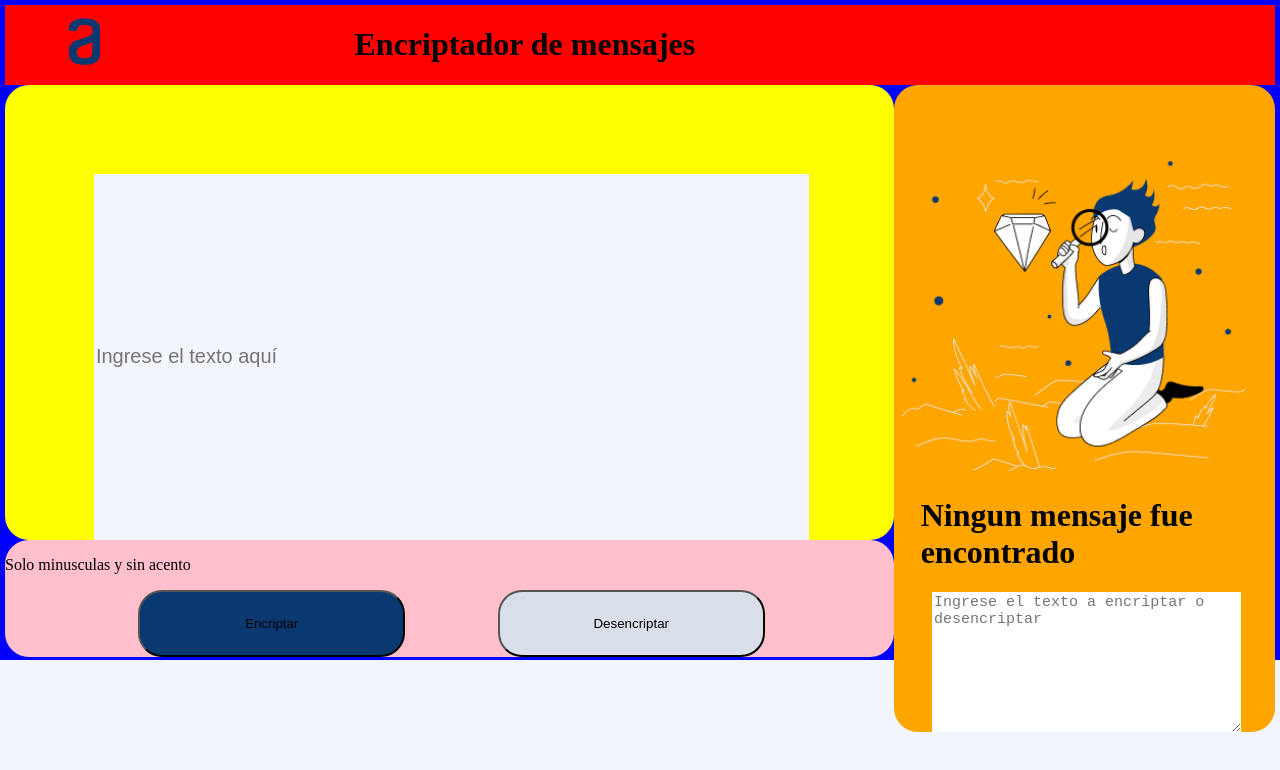
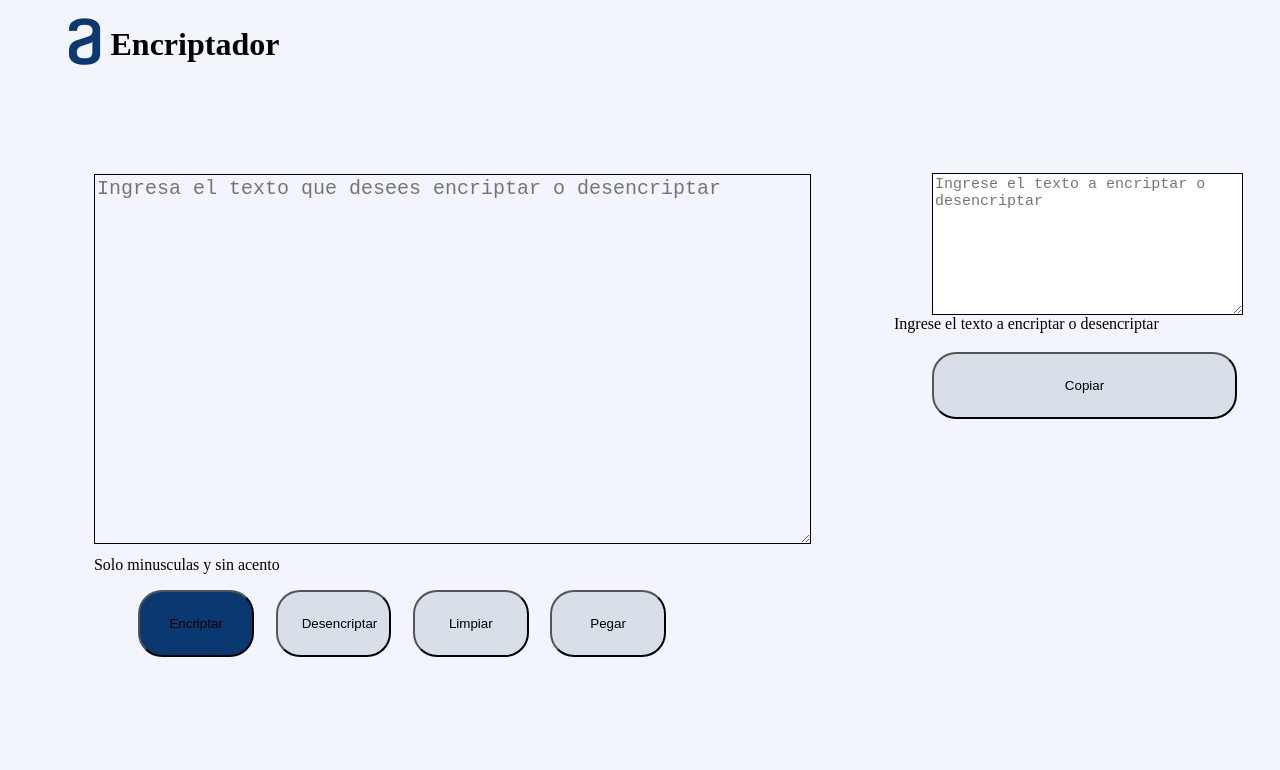
Before and after one commit to odcaceres/Challenge-ONE, a plain HTML site: page index.html in a window 1280 px wide. Both pictures are taken after a click on the button "Encriptar". Drawn offline with Linux system fonts and the light colour scheme.

Commit message:
modificaciones en el index.html styles.css y code.js

```diff
--- /dev/null
+++ b/code.js
@@ -0,0 +1,73 @@
+
+const inputMensaje = document.querySelector("#inputTexto");
+const inputResultado = document.querySelector("#textArea");
+//botones
+const btnEncriptar = document.querySelector("#encriptar");
+const btnDesencripar = document.querySelector("#desencriptar");
+const btnCopiar = document.querySelector("#copiar");
+const btnLimpiar = document.querySelector("#limpiar");
+const btnPegar = document.querySelector("#pegar");
+
+const tarjeta1 = document.querySelector(".num1");
+
+    document.getElementById("textArea").style.display = "none";
+
+function encriptar(){
+
+    var mensaje = inputMensaje.value;
+    var mensajeEncriptado = mensaje
+    .replaceAll("e","enter")
+    .replaceAll("i","imes")
+    .replaceAll("o","ober")
+    .replaceAll("a","ai")
+    .replaceAll("u","ufat");
+
+    document.getElementById("imgDercha").style.display = "none";
+    document.getElementById("texto").style.display = "none";
+    inputResultado.value = mensajeEncriptado;
+    document.getElementById("copiar").style.display = "show";
+    document.getElementById("copiar").style.display = "inherit";
+    document.getElementById("textArea").style.display = "show";
+    document.getElementById("textArea").style.display = "inherit";
+}
+
+function desencriptar(){
+
+    var mensajeEncriptado = inputMensaje.value;
+    var mensaje = mensajeEncriptado
+    .replaceAll("enter","e")
+    .replaceAll("imes","i")
+    .replaceAll("ober","o")
+    .replaceAll("ai","a")
+    .replaceAll("ufat","u");
+
+    inputResultado.value = mensaje;
+}
+
+function copiar(){
+    var mensajeEncriptado = inputResultado.value;
+    navigator.clipboard.writeText(mensajeEncriptado);
+}
+
+function limpiar(){
+    document.getElementById("textArea").style.display = "none";
+    document.getElementById("copiar").style.display = "none";
+    document.getElementById("texto-mensaje").style.display = "none";
+    document.getElementById("imgDercha").style.display = "block";
+    document.getElementById("texto").style.display = "show";
+    document.getElementById("texto").style.display = "inherit";
+    document.getElementById("texto-mensaje").style.display = "show";
+    document.getElementById("texto-mensaje").style.display = "inherit";
+    inputMensaje.value = "";
+}
+
+function pegar(){
+    inputMensaje.value = inputResultado.value;
+}
+
+
+btnEncriptar.onclick = encriptar;
+btnDesencripar.onclick = desencriptar;
+btnCopiar.onclick = copiar;
+btnLimpiar.onclick = limpiar;
+btnPegar.onclick = pegar;
--- a/index.html
+++ b/index.html
@@ -5,28 +5,33 @@
     <meta http-equiv="X-UA-Compatible" content="IE=edge">
     <meta name="viewport" content="width=device-width, initial-scale=1.0">
     <link rel="stylesheet" href="style.css">
+
     <title>Challenge 1 - Encriptador</title>
 </head>
 <body>
     <div class="container">
         <div class="logo">
             <img class="logoImg" src="img/Vector.png" alt="logo Alura">
-            <h1 class="title" >Encriptador de mensajes</h1>
+            <h1 class="title" >Encriptador</h1>
         </div>
         <div class="left">
-            <input class="text-input" type="text" placeholder="Ingrese el texto aquí">
+            <textarea class="text-input" id="inputTexto" type="text" placeholder="Ingresa el texto que desees encriptar o desencriptar"></textarea>
         </div>
         <div class="right">
             <img src="img/Muneco.png" alt="" id="imgDercha">
-            <h1 id="texto">Ningun mensaje fue encontrado</h1>
+            <p id="texto">Ningun mensaje fue encontrado</p>
             <textarea name="name" id="textArea" cols="80" rows="8" placeholder="Ingrese el texto a encriptar o desencriptar"></textarea>
+            <p id="texto-mensaje">Ingrese el texto a encriptar o desencriptar</p>
+            <button type="button" id="copiar" name="button">Copiar</button>
         </div>
         <div class="left-button">
-            <p>Solo minusculas y sin acento</p>
+            <p id="minusculas">Solo minusculas y sin acento</p>
             <button type="button" id="encriptar">Encriptar</button>
             <button type="button" id="desencriptar">Desencriptar</button>
+            <button type="button" id="limpiar">Limpiar</button>
+            <button type="button" id="pegar">Pegar</button>
         </div>
     </div>
-
+    <script src="code.js"></script>
 </body>
 </html>
--- a/style.css
+++ b/style.css
@@ -8,12 +8,10 @@ body{
     width: 960;
     height: 650px;
     padding: 5px;
-    background: blue;
 }
 .logo{
     width: 100%;
     float: left;
-    background: red;
 }
 .logoImg{
     margin-top: 1%;
@@ -22,14 +20,13 @@ body{
 }
 .title{
     float: inherit;
-    margin-left: 20%;
+    margin-left: 10px;
 }
 .left{
     float: left;
     width: 70%;
     height: 70%;
     border-radius: 24px;
-    background: yellow;
 }
 .text-input{
     float: left;
@@ -39,8 +36,8 @@ body{
     height: 80%;
     color: #0A3871;
     font-size: 20px;
-    border: none;
-    outline: none;
+    border-style: solid;
+    border-color: black;
     background: #f3f5fc;
 }
 .right{
@@ -48,48 +45,82 @@ body{
     width: 30%;
     height: auto;
     border-radius: 24px;
-    background: orange;
+
 }
 #imgDercha{
     margin-top: 20%;
     width: 90%;
     height: auto;
     margin-left: 2%;
+
 }
 #texto{
     margin-left: 7%;
     margin-right: 5%;
+    font-size: 20px;
+    font-weight: bold;
+
 }
 #textArea{
     float: left;
     margin-left: 10%;
+    margin-top: 23%;
     color: #0A3871;
     width: 80%;
     height: 60%;
-    border: none;
-    outline: none;
     font-size: 15px;
+    border-width: 1px;
+    border-style: solid;
+    border-color: black;
 }
 .left-button{
     float: left;
     width: 70%;
     height: auto;
     border-radius: 24px;
-    background: pink;
+}
+#minusculas{
+    margin-left: 10%;
 }
 #encriptar{
     padding: 24px;
-    width: 30%;
-    height: 60%;
+    width: 13%;
+    height: 40%;
     border-radius: 24px;
     margin-left: 15%;
     background: #0A3871;
 }
 #desencriptar{
     padding: 24px;
-    width: 30%;
-    height: 60%;
+    width: 13%;
+    height: 40%;
     border-radius: 24px;
-    margin-left: 10%;
+    margin-left: 2%;
     background: #D8DFE8;
 }
+#limpiar{
+    padding: 24px;
+    width: 13%;
+    height: 40%;
+    border-radius: 24px;
+    margin-left: 2%;
+    background: #D8DFE8;
+}
+#pegar{
+    padding: 24px;
+    width: 13%;
+    height: 40%;
+    border-radius: 24px;
+    margin-left: 2%;
+    background: #D8DFE8;
+}
+#copiar{
+    margin-left: 10%;
+    margin-top: 5%;
+    padding: 24px;
+    width: 80%;
+    height: 2%;
+    background: #D8DFE8;
+    border-radius: 24px;
+    display: none;
+}
```
